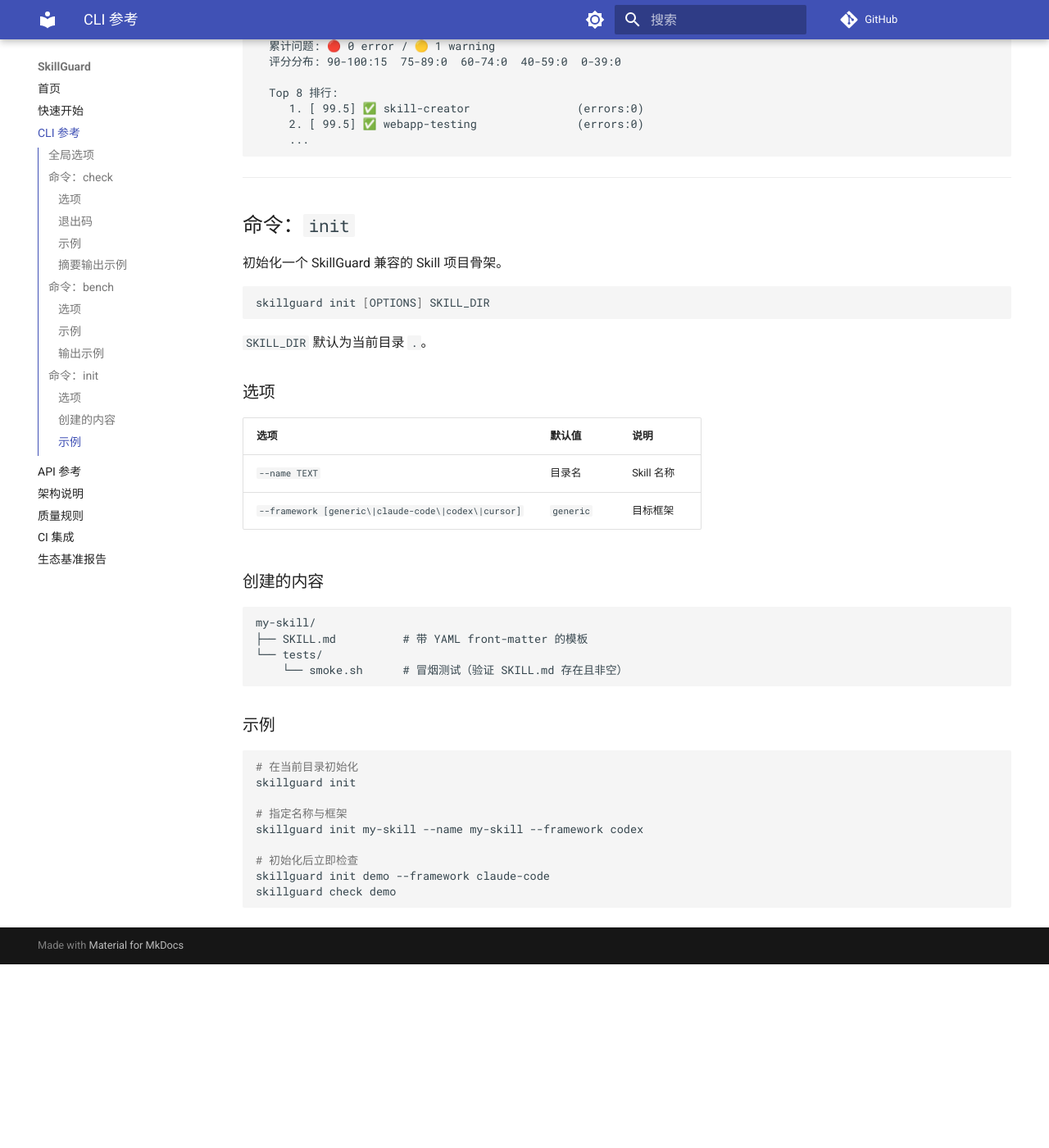
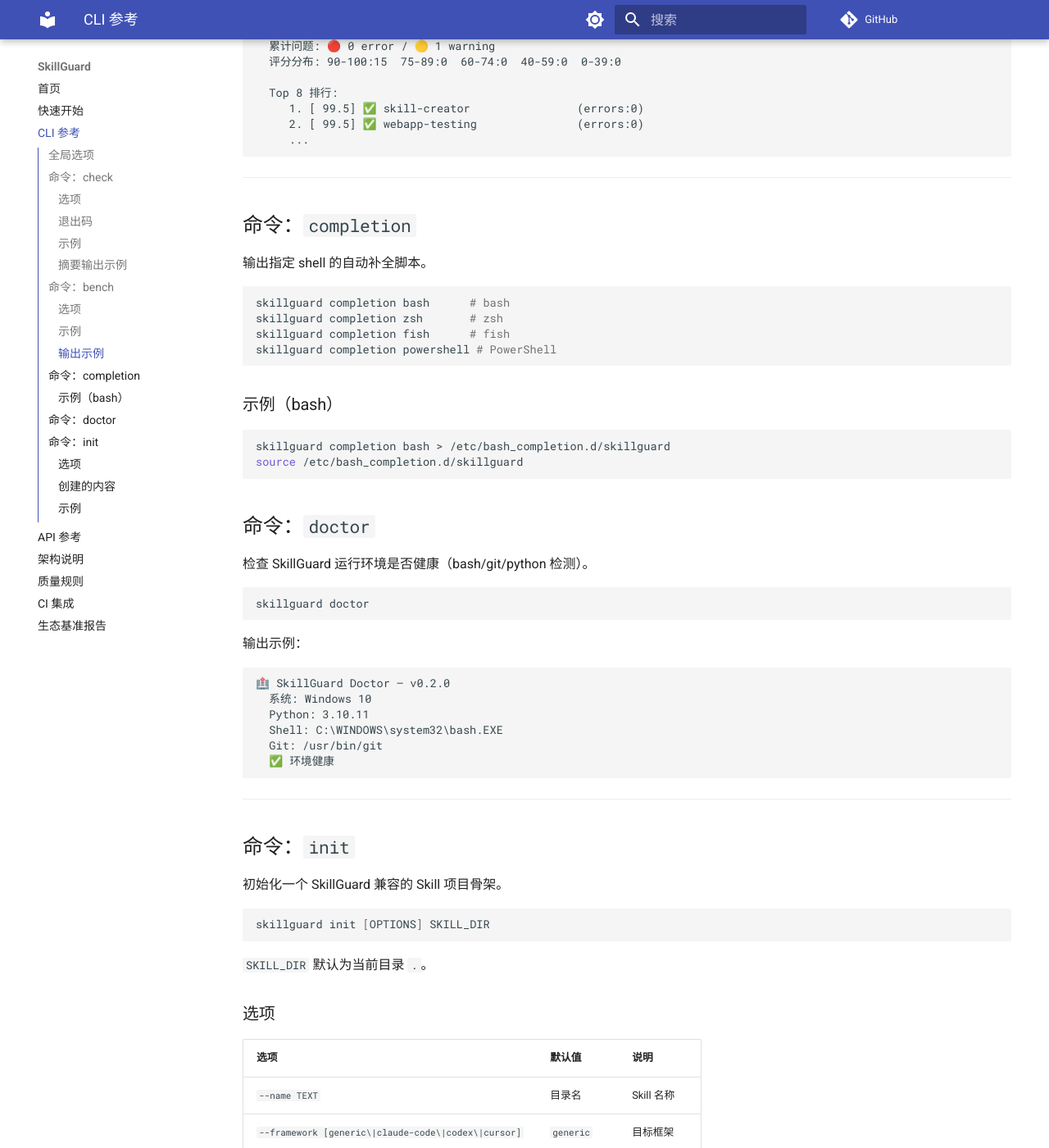
Before and after one commit to la2278647-arch/skillguard, an MkDocs documentation site: the page built from docs/cli.md, in a window 1280 px wide and 1400 px high, scrolled down 3090 px. Shown: the whole window at 82% size. Built offline with MkDocs 1.6.1 and Material for MkDocs 9.7.7, drawn with Linux system fonts in a browser that asks for light colours; comment, search, counter and statistics services are not loaded; before the commit the page ends 4266 px from its top, so only the background shows below that.

Commit message:
docs: add completion & doctor to CLI reference

````diff
--- a/docs/cli.md
+++ b/docs/cli.md
@@ -126,6 +126,45 @@
 
 ---
 
+## 命令：`completion`
+
+输出指定 shell 的自动补全脚本。
+
+```bash
+skillguard completion bash      # bash
+skillguard completion zsh       # zsh
+skillguard completion fish      # fish
+skillguard completion powershell # PowerShell
+```
+
+### 示例（bash）
+
+```bash
+skillguard completion bash > /etc/bash_completion.d/skillguard
+source /etc/bash_completion.d/skillguard
+```
+
+## 命令：`doctor`
+
+检查 SkillGuard 运行环境是否健康（bash/git/python 检测）。
+
+```bash
+skillguard doctor
+```
+
+输出示例：
+
+```
+🏥 SkillGuard Doctor — v0.2.0
+  系统: Windows 10
+  Python: 3.10.11
+  Shell: C:\WINDOWS\system32\bash.EXE
+  Git: /usr/bin/git
+  ✅ 环境健康
+```
+
+---
+
 ## 命令：`init`
 
 初始化一个 SkillGuard 兼容的 Skill 项目骨架。
````
